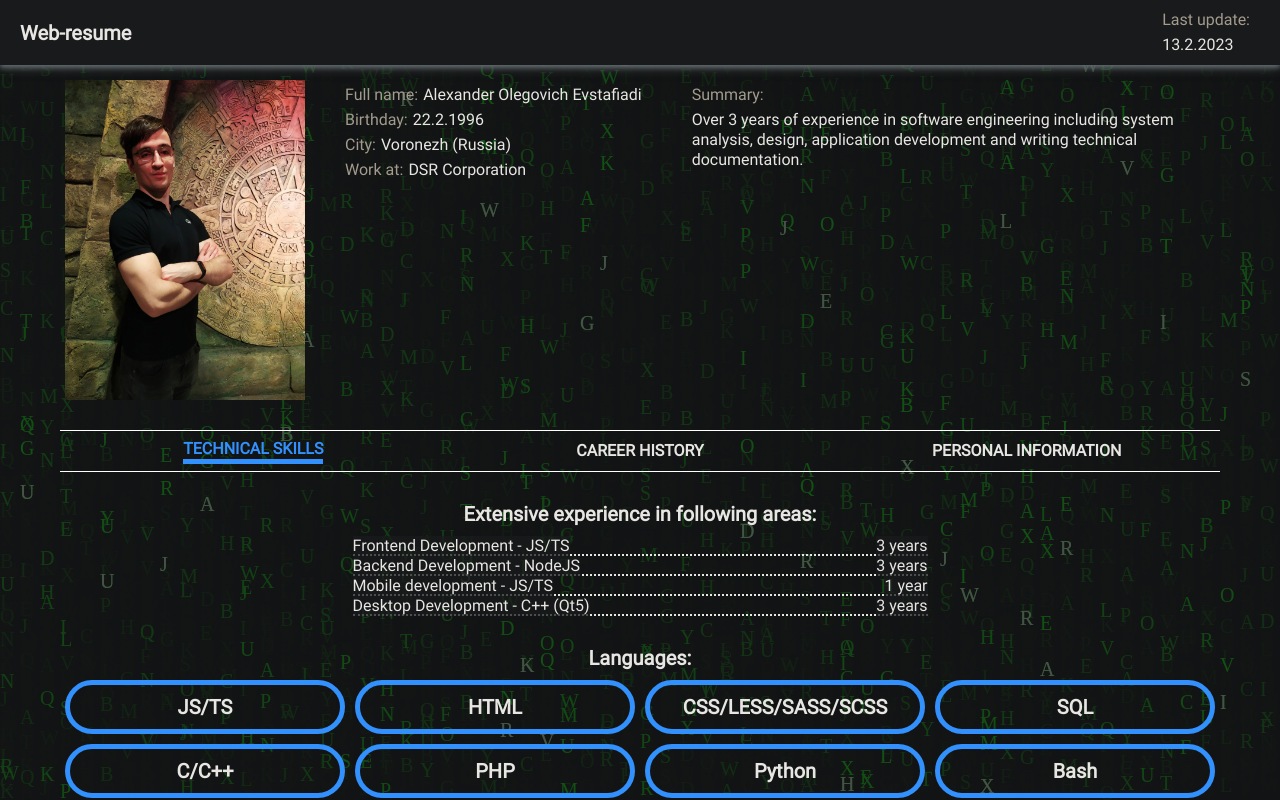
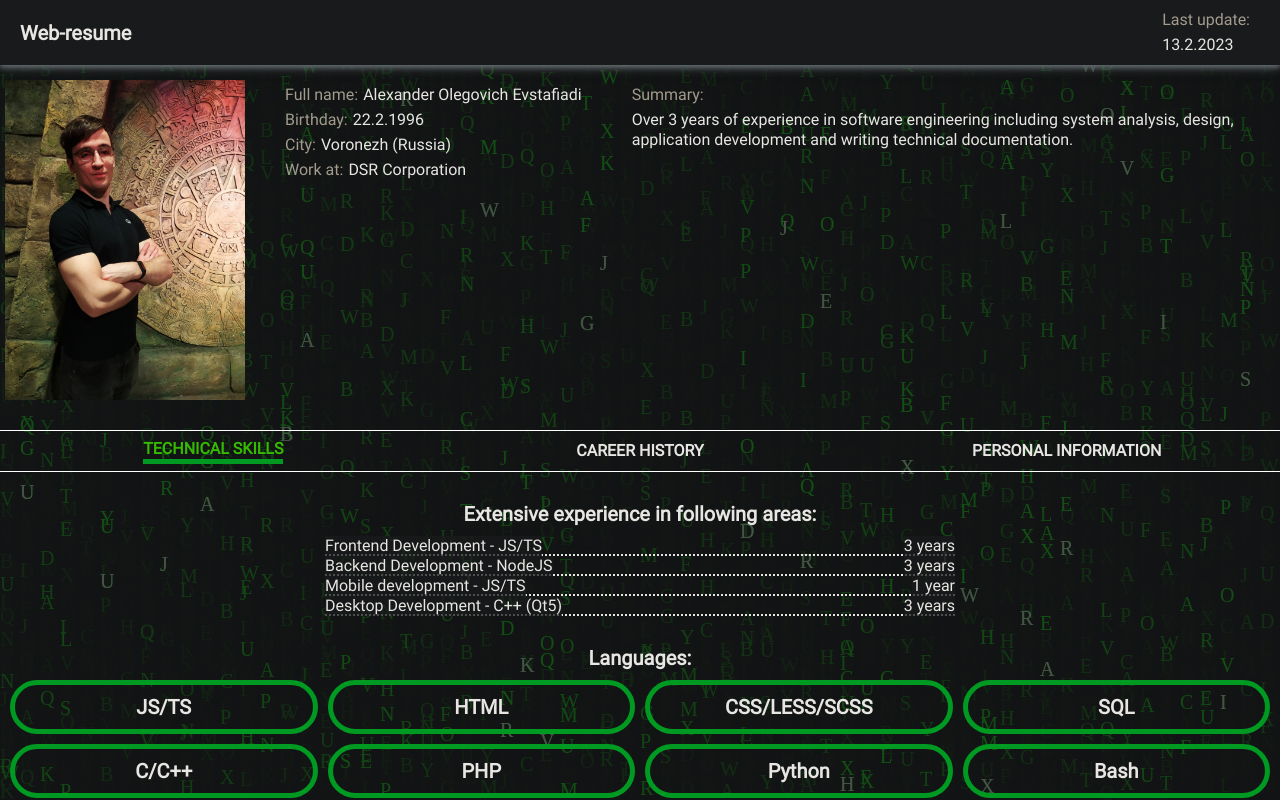
Before and after one commit to a1exevs/web-resume, a React (Create React App) app: page / in a window 1280 px wide. Shown: the top 800 px of the page. Built offline with nearby package versions, Linux system fonts and the light colour scheme.

Commit message:
Common Info - Adaptive template

```diff
--- a/src/App.scss
+++ b/src/App.scss
@@ -9,7 +9,7 @@
   @media (max-width: $sm) {
     width: fit-content;
   }
-  padding: 0 $large-space;
+  padding: 0;
   background: $app-background-color;
   box-sizing: border-box;
 }
--- a/src/common/styles/constants.scss
+++ b/src/common/styles/constants.scss
@@ -5,47 +5,14 @@ $md: 900px;
 $lg: 1200px;
 $xl: 1536px;
 
-$breakpoints: (
-  'xs': (
-    max-width: 600px,
-  ),
-  'sm': (
-    max-width: 900px,
-  ),
-  'md': (
-    max-width: 1200px,
-  ),
-) !default;
-
-/**
- * Using:
- * @include respond-to('small') {
- *   color: blue;
- * }
- */
-@mixin respond-to($breakpoint) {
-  // If the key exists in the map
-  @if map-has-key($breakpoints, $breakpoint) {
-    // Prints a media query based on the value
-    @media #{inspect(map-get($breakpoints, $breakpoint))} {
-      @content;
-    }
-  }
-
-  // If the key doesn't exist in the map
-  @else {
-    @warn "Unfortunately, no value could be retrieved from `#{$breakpoint}`. "
-        + "Available breakpoints are: #{map-keys($breakpoints)}.";
-  }
-}
-
 //colors
 $default-text-color: #e8e6e3;
 $gray-text-color: #a39b8e;
 $light-gray-text-color: #aea79a;
-$link-color: #61dafb;
+$link-color: #00ff2b;
 $border-color: #a39b8e;
-$active-element-color: #3391ff;
+$active-element-color: #36ba01;
+$green-border-color: #009a22;
 
 //paddings/margins
 $tiny-space: 5px;
@@ -84,7 +51,7 @@ $normal-flex: 1;
 
 //borders/bars
 $tiny-border: 1px solid $border-color;
-$medium-active-border: 5px solid $active-element-color;
+$medium-active-border: 5px solid $green-border-color;
 $dotted-border: 2px dotted $default-text-color;
 $footer-border: 1px solid $border-color;
 
--- a/src/store/store.ts
+++ b/src/store/store.ts
@@ -23,7 +23,7 @@ const store: Store = {
         { name: 'Mobile development - JS/TS', yearsCount: 1 },
         { name: 'Desktop Development - C++ (Qt5)', yearsCount: 3 },
       ],
-      languages: ['JS/TS', 'HTML', 'CSS/LESS/SASS/SCSS', 'SQL', 'C/C++', 'PHP', 'Python', 'Bash'],
+      languages: ['JS/TS', 'HTML', 'CSS/LESS/SCSS', 'SQL', 'C/C++', 'PHP', 'Python', 'Bash'],
       operatingSystems: ['Linux', 'Windows', 'Android', 'iOS', 'MacOS'],
       technologies: [
         {
--- a/src/ui/CommonInfo/CommonInfo.module.scss
+++ b/src/ui/CommonInfo/CommonInfo.module.scss
@@ -3,14 +3,25 @@
 .CommonInfo {
   display: flex;
   flex-direction: row;
+  gap: $medium-space;
   padding: $tiny-space $tiny-space $medium-space;
 
   &__Photo {
+    width: $app-photo-width;
     height: $app-photo-height;
   }
 
   &__Main {
-    margin: 0 $medium-space;
     min-width: max-content;
   }
 }
+
+@media (max-width: $md) {
+  .CommonInfo {
+    flex-direction: column;
+
+    &__Photo {
+      align-self: center;
+    }
+  }
+}
--- a/src/ui/Content/common/style/mixins.scss
+++ b/src/ui/Content/common/style/mixins.scss
@@ -1,5 +1,5 @@
 @import 'src/common/styles/constants';
 
 @mixin content-page {
-  padding: $medium-space $tiny-space;
+  padding: $medium-space $small-space;
 }
--- a/src/ui/common/RecordsList/RecordsList.module.scss
+++ b/src/ui/common/RecordsList/RecordsList.module.scss
@@ -12,8 +12,9 @@
     &_withMinWith {
       min-width: 50%;
     }
+  }
 
-    &Item {
+  &__ContentItem {
     display: flex;
     position: relative;
     justify-content: space-between;
@@ -29,15 +30,15 @@
       line-height: 0;
       border-bottom: $dotted-border;
     }
+  }
 
-      &Name {
+  &__ContentItemName {
     z-index: 1;
     background: $app-background-color;
   }
-      &Value {
+
+  &__ContentItemValue {
     z-index: 1;
     background: $app-background-color;
   }
 }
-  }
-}
```
Lines whose indentation alone changed are shown as unchanged.
